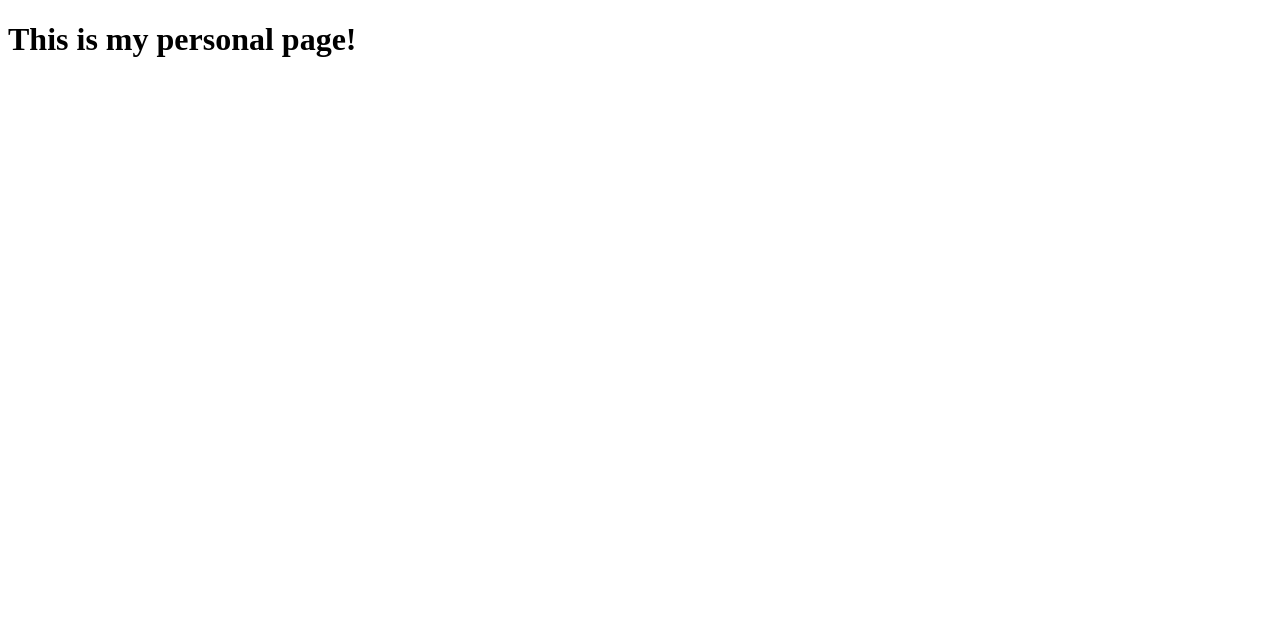
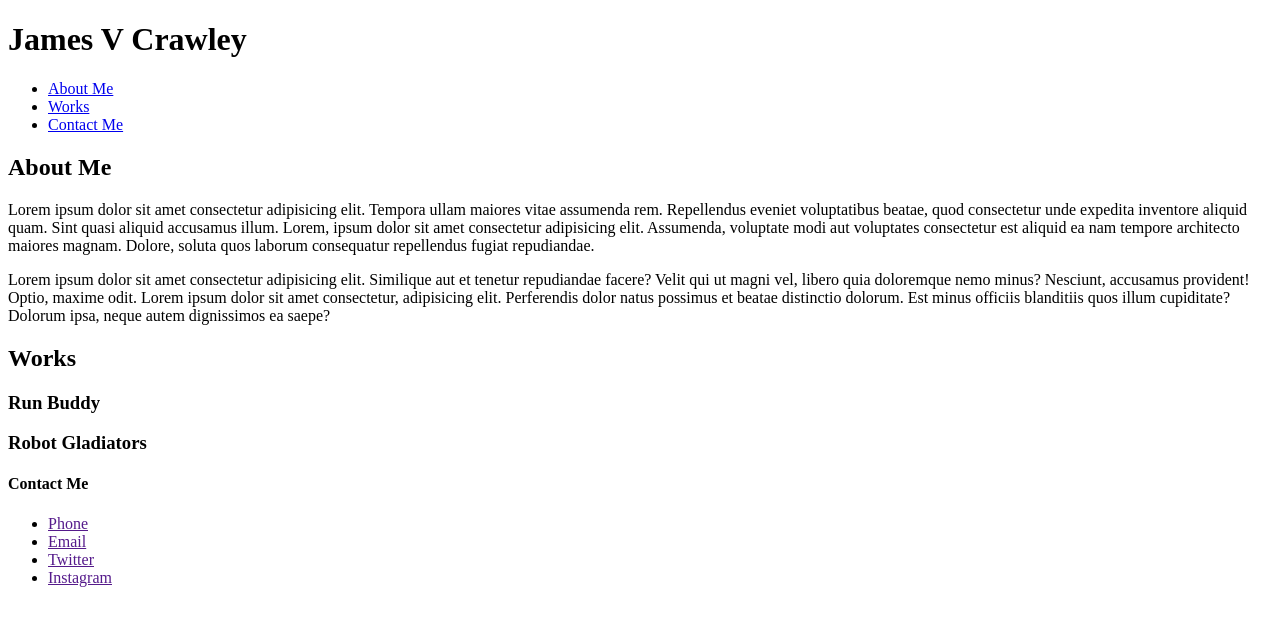
Before and after one commit to CrawleyJ2/crawleyj2.github.io, a plain HTML site: page index.html in a window 1280 px wide. Drawn offline with Linux system fonts and the light colour scheme.

Commit message:
initial page structure

```diff
--- a/index.html
+++ b/index.html
@@ -1,14 +1,78 @@
 <!DOCTYPE html>
-<html lang="en">
+<html lang = "en">
 <head>
-    <meta charset="UTF-8">
-    <meta http-equiv="X-UA-Compatible" content="IE=edge">
-    <meta name="viewport" content="width=device-width, initial-scale=1.0">
+    <meta charset = "UTF-8">
+    <meta http-equiv = "X-UA-Compatible" content = "IE=edge">
+    <meta name = "viewport" content = "width=device-width, initial-scale=1.0">
     <title>James Crawley</title>
 </head>
 <body>
     <header>
-        <h1>This is my personal page!</h1>
+        <h1>James V Crawley</h1>
+        <nav>
+            <ul>
+                <li>
+                    <a href = "#about-me" >About Me</a>
+                </li>
+                <li>
+                    <a href = "#works" >Works</a>
+                </li>
+                <li>
+                    <a href = "#contact-me" >Contact Me</a>
+                </li>
+            </ul>
+        </nav>
     </header>
+    <!-- hero/profile picture-->
+    <section class = "hero" >
+    </section>
+
+    <section id = "about-me" class = "">
+        <h2>
+            About Me
+        </h2>
+        <div>
+            <p>
+                Lorem ipsum dolor sit amet consectetur adipisicing elit. Tempora ullam maiores vitae assumenda rem. Repellendus eveniet voluptatibus beatae, quod consectetur unde expedita inventore aliquid quam. Sint quasi aliquid accusamus illum.
+                Lorem, ipsum dolor sit amet consectetur adipisicing elit. Assumenda, voluptate modi aut voluptates consectetur est aliquid ea nam tempore architecto maiores magnam. Dolore, soluta quos laborum consequatur repellendus fugiat repudiandae.
+            </p>
+            <P>
+                Lorem ipsum dolor sit amet consectetur adipisicing elit. Similique aut et tenetur repudiandae facere? Velit qui ut magni vel, libero quia doloremque nemo minus? Nesciunt, accusamus provident! Optio, maxime odit.
+                Lorem ipsum dolor sit amet consectetur, adipisicing elit. Perferendis dolor natus possimus et beatae distinctio dolorum. Est minus officiis blanditiis quos illum cupiditate? Dolorum ipsa, neque autem dignissimos ea saepe?
+            </P>
+        </div>
+    </section>
+
+    <section id = "works" class = "" >
+        <h2>
+            Works
+        </h2>
+        <div>
+            <h3>Run Buddy</h3>
+        </div>
+        <div>
+            <h3>Robot Gladiators</h3>
+        </div>
+    </section>
+
+    <footer id = "contact-me">
+        <h4>Contact Me</h4>
+        <nav>
+            <ul>
+                <li>
+                    <a href = "" >Phone</a>
+                </li>
+                <li>
+                    <a href = "" >Email</a>
+                </li>
+                <li>
+                    <a href = "" >Twitter</a>
+                </li>
+                <li>
+                    <a href = "" >Instagram</a>
+                </li>
+            </ul>
+        </nav>
+    </footer>
 </body>
 </html>
```
